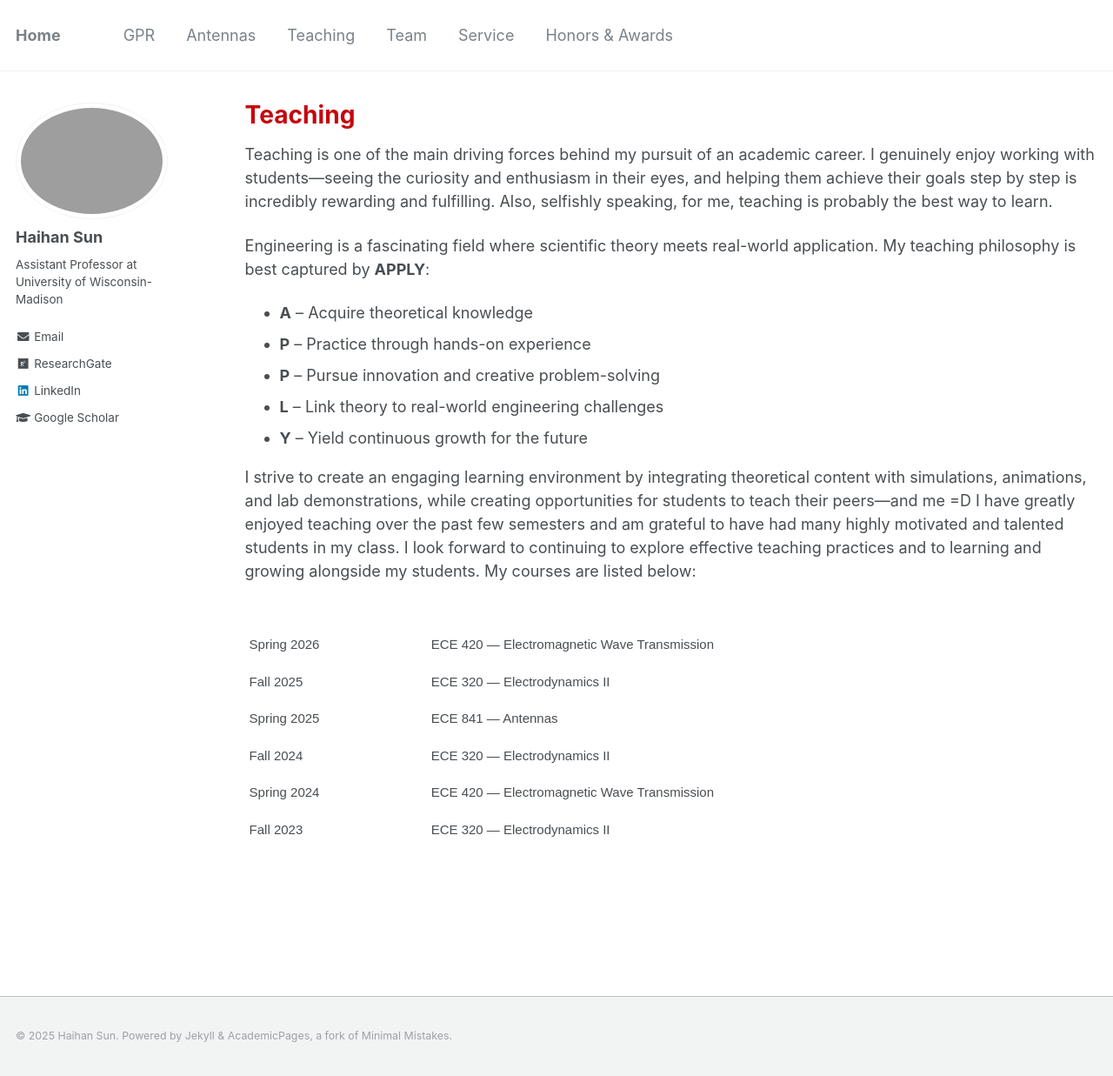
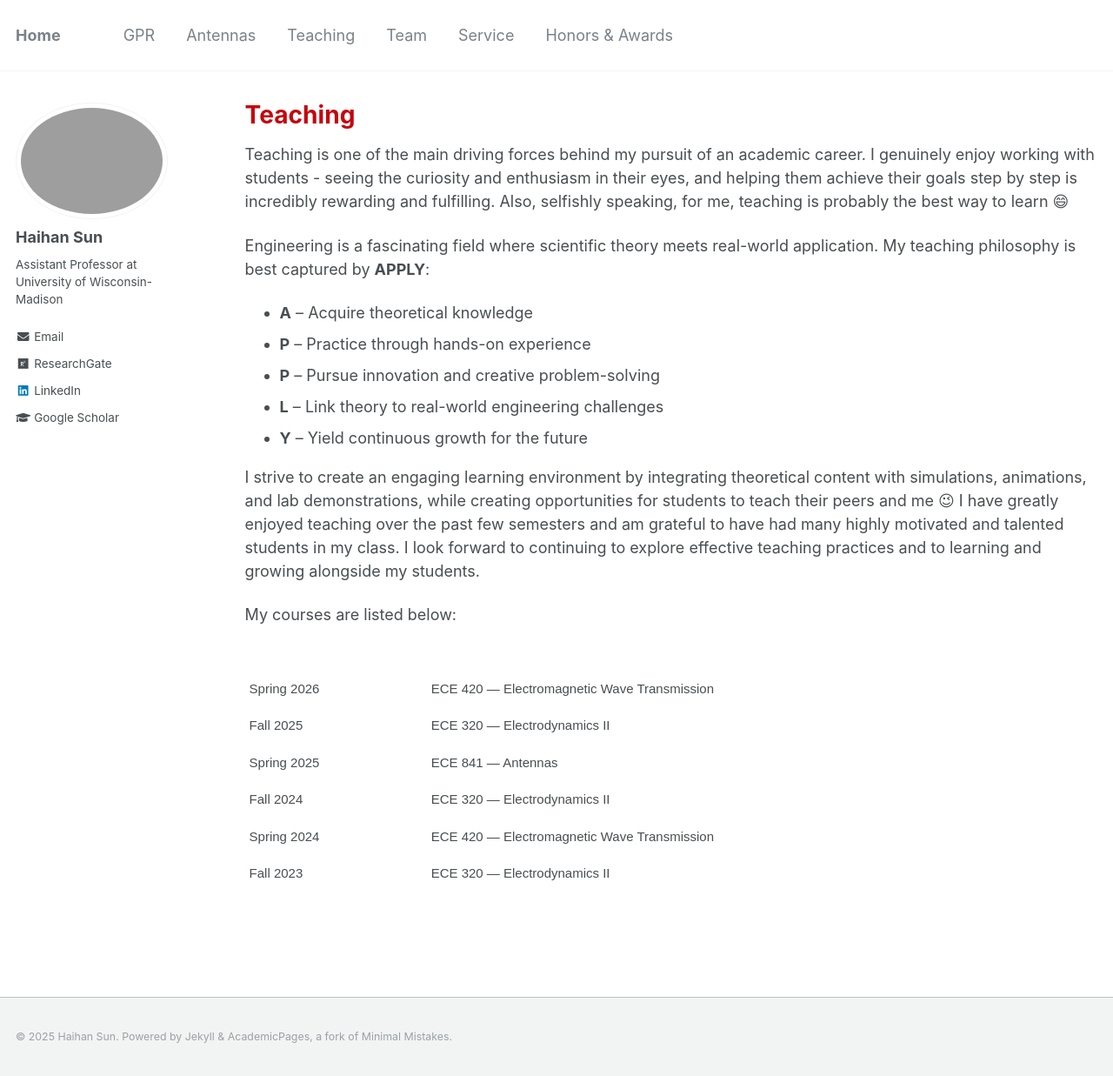
Before and after one commit to Haihan-Sun/Haihan-Sun.github.io, a Jekyll site: the page built from _pages/teaching.html, in a window 1280 px wide and 1237 px high. Shown: the whole window at 87% size. Built offline with Jekyll 4.4.1, drawn with Linux system fonts in a browser that asks for light colours.

Commit message:
Update teaching.html

```diff
--- a/_pages/teaching.html
+++ b/_pages/teaching.html
@@ -7,9 +7,9 @@ author_profile: true
 <section>
   <p>
     Teaching is one of the main driving forces behind my pursuit of an academic career.
-    I genuinely enjoy working with students—seeing the curiosity and enthusiasm in their eyes,
+    I genuinely enjoy working with students - seeing the curiosity and enthusiasm in their eyes,
     and helping them achieve their goals step by step is incredibly rewarding and fulfilling.
-    Also, selfishly speaking, for me, teaching is probably the best way to learn.
+    Also, selfishly speaking, for me, teaching is probably the best way to learn 😄
   </p>
 
   <p>
@@ -27,11 +27,12 @@ author_profile: true
 
   <p>
     I strive to create an engaging learning environment by integrating theoretical content with simulations,
-    animations, and lab demonstrations, while creating opportunities for students to teach their peers—and me =D
+    animations, and lab demonstrations, while creating opportunities for students to teach their peers and me 😉
     I have greatly enjoyed teaching over the past few semesters and am grateful to have had many highly motivated
     and talented students in my class. I look forward to continuing to explore effective teaching practices
     and to learning and growing alongside my students.
-
+   </p>
+   <p>
     My courses are listed below:
   </p>
 </section>
```
